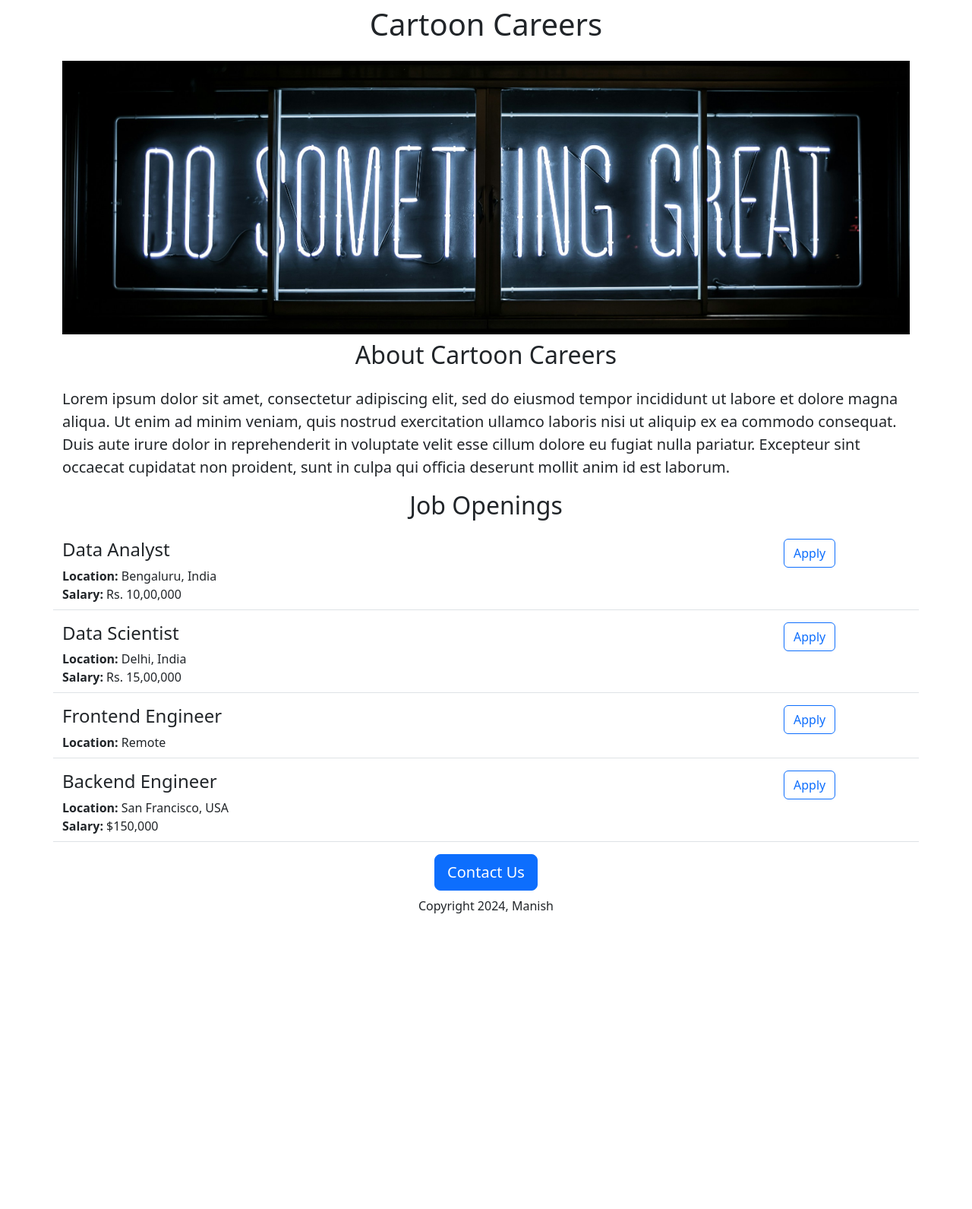
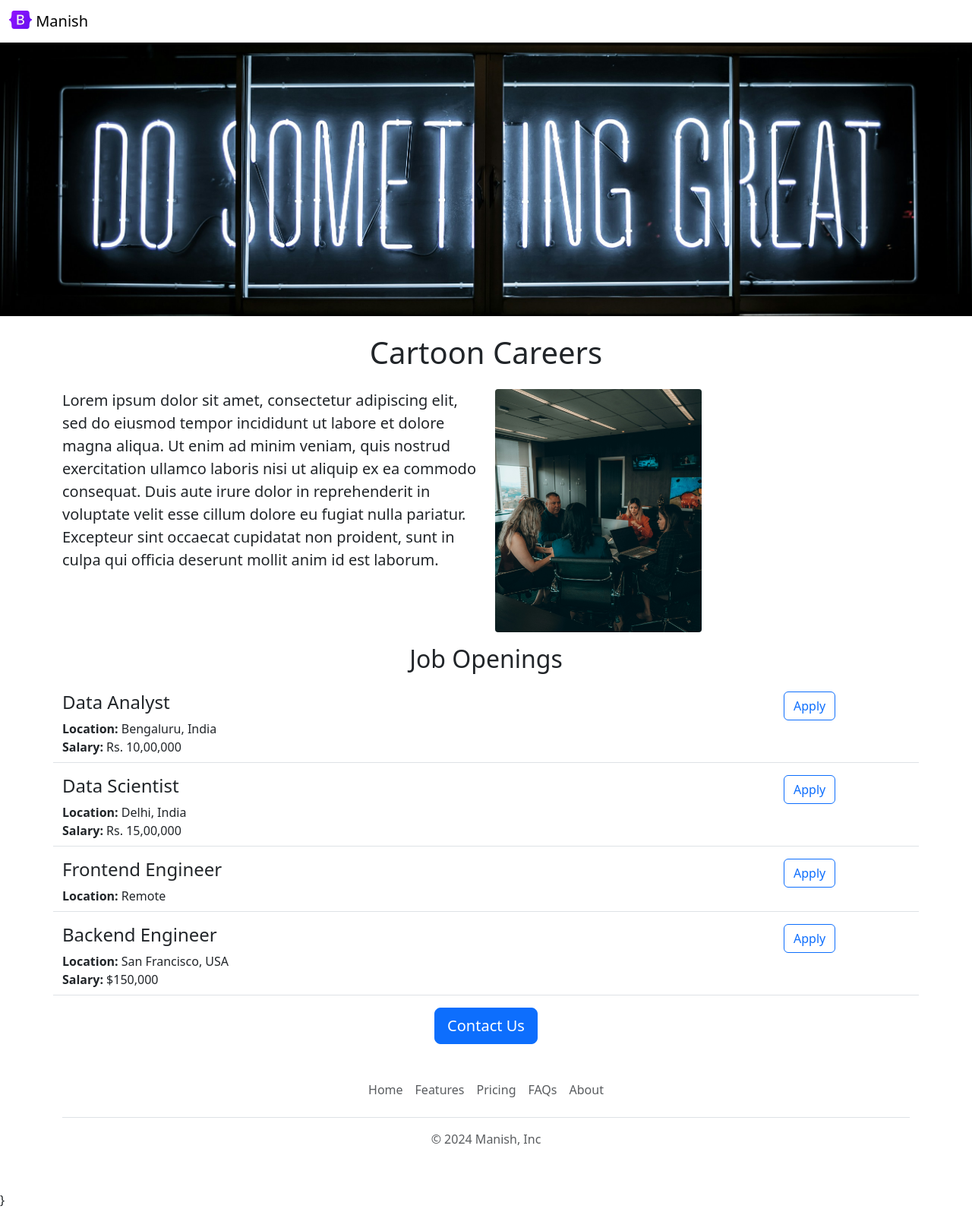
Before and after one commit to maneashd/careers-website, a Flask app: page / in a window 1280 px wide. Shown: the whole page at 76% size. Before the commit the page ends 1202 px from the top, so only its background shows below. Run offline with Flask 3, Linux system fonts and the light colour scheme.

Commit message:
Functional and aeasthetic improvements

```diff
--- /dev/null
+++ b/templates/footer.html
@@ -0,0 +1,12 @@
+<div class="container">
+  <footer class="py-3 my-4">
+    <ul class="nav justify-content-center border-bottom pb-3 mb-3">
+      <li class="nav-item"><a href="#" class="nav-link px-2 text-body-secondary">Home</a></li>
+      <li class="nav-item"><a href="#" class="nav-link px-2 text-body-secondary">Features</a></li>
+      <li class="nav-item"><a href="#" class="nav-link px-2 text-body-secondary">Pricing</a></li>
+      <li class="nav-item"><a href="#" class="nav-link px-2 text-body-secondary">FAQs</a></li>
+      <li class="nav-item"><a href="#" class="nav-link px-2 text-body-secondary">About</a></li>
+    </ul>
+    <p class="text-center text-body-secondary">&copy; 2024 Manish, Inc</p>
+  </footer>
+</div>
--- a/templates/home.html
+++ b/templates/home.html
@@ -1,27 +1,44 @@
 <!DOCTYPE html>
 <html>
+
   <head>
     <title>Job Careers</title>
     <meta charset="utf-8">
     <meta name="viewport" content="width=device-width, initial-scale=1">
     <link href="https://cdn.jsdelivr.net/npm/bootstrap@5.3.3/dist/css/bootstrap.min.css" rel="stylesheet" integrity="sha384-QWTKZyjpPEjISv5WaRU9OFeRpok6YctnYmDr5pNlyT2bRjXh0JMhjY6hW+ALEwIH" crossorigin="anonymous">
+
     <style>
       #banner {
         height: 360px;
         width: 100%;
         object-fit: cover;
+        margin-bottom:16px;
       }
     </style>
 
   </head>
+
   <body>
+    {% include 'nav.html' %}
+    <img class="img-fluid" id="banner" src="https://2400cee6-426a-4a68-9fb7-d8355f48e009-00-3m0rfmbblq0u6.picard.replit.dev/static/banner.jpg">
     <div class="container">
       <h1 class="text-center mt-2 mb-4">{{company_name}} Careers</h1>
-      <img class="img-fluid" id="banner" src="https://2400cee6-426a-4a68-9fb7-d8355f48e009-00-3m0rfmbblq0u6.picard.replit.dev/static/banner.jpg">
-      <h2 class="text-center mt-2 mb-4">About Cartoon Careers</h2>
+      <!-- <h2 class="text-center mt-2 mb-4">About Cartoon Careers</h2> -->
+
+      <div class="row" style="margin-bottom:16px">
+
+        <div class="col-md-6">
       <p class="lead">
         Lorem ipsum dolor sit amet, consectetur adipiscing elit, sed do eiusmod tempor incididunt ut labore et dolore magna aliqua. Ut enim ad minim veniam, quis nostrud exercitation ullamco laboris nisi ut aliquip ex ea commodo consequat. Duis aute irure dolor in reprehenderit in voluptate velit esse cillum dolore eu fugiat nulla pariatur. Excepteur sint occaecat cupidatat non proident, sunt in culpa qui officia deserunt mollit anim id est laborum.
       </p>
+        </div>
+
+        <div class="col-6">
+          <img src="/static/people.jpg" style="height:320px; border-radius:4px;">
+        </div>
+
+      </div>
+
       <h2 class="text-center mt-2 mb-4">Job Openings</h2>
       <!-- this below is not html/css it is something flask and it is a way to insert dynamic data into html -->
       <div>
@@ -31,8 +48,9 @@
       </div>
       <div class="text-center">
         <button class="btn btn-primary btn-lg">Contact Us</button>
-          <p class="mt-2"> Copyright 2024, Manish</p>
       </div>
     </div>
+    {% include 'footer.html' %}}
   </body>
+
 </html>
--- /dev/null
+++ b/templates/nav.html
@@ -0,0 +1,9 @@
+<nav class="navbar shadow-sm fixed-top bg-white">
+  <div class="container-fluid">
+    <a class="navbar-brand" href="#">
+      <img src="/static/bootstrap-logo.svg" alt="Logo" width="30" height="24" class="d-inline-block align-text-top">
+      Manish
+    </a>
+  </div>
+</nav>
+<div style="height:56px;"></div>
```
Also changed, not shown: static/bootstrap-logo.svg (added), static/people.jpg (added).
